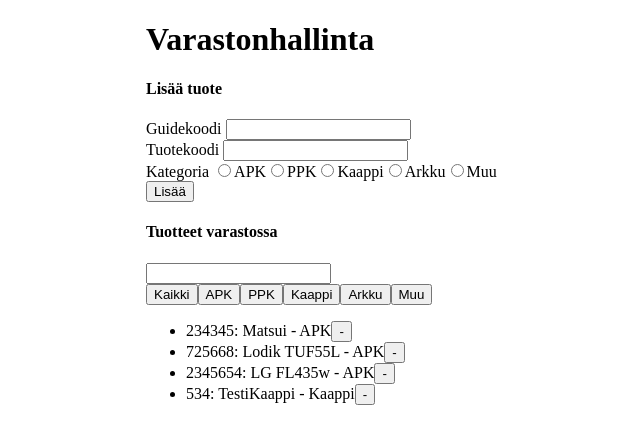
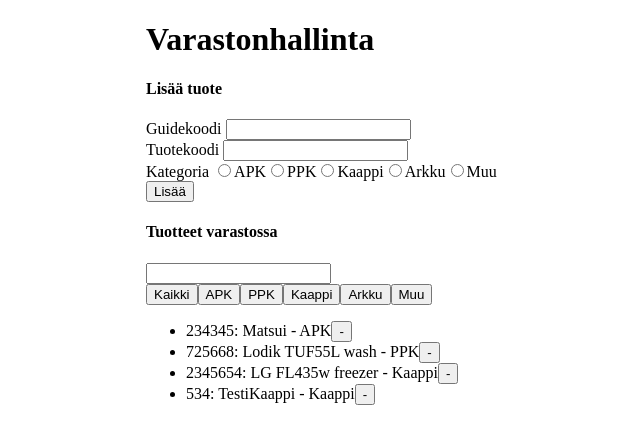
Before and after one commit to LauriNiva/varastonhallinta, a React (Create React App) app: page / in a window 1280 px wide. Shown: the top 444 px of the page, without its empty margins (94-734 px from the left). Built offline with nearby package versions, Linux system fonts and the light colour scheme; data requests are answered from the project's data file.

Commit message:
Change 'elguide' to more universal 'code'

```diff
--- a/db.json
+++ b/db.json
@@ -2,24 +2,24 @@
   "goods": [
     {
       "id": 1,
-      "elguide": "234345",
+      "code": "234345",
       "name": "Matsui",
       "category": "1"
     },
     {
-      "elguide": "725668",
-      "name": "Lodik TUF55L",
-      "category": "1",
+      "code": "725668",
+      "name": "Lodik TUF55L wash",
+      "category": "2",
       "id": 2
     },
     {
-      "elguide": "2345654",
-      "name": "LG FL435w",
-      "category": "1",
+      "code": "2345654",
+      "name": "LG FL435w freezer",
+      "category": "3",
       "id": 3
     },
     {
-      "elguide": "534",
+      "code": "534",
       "name": "TestiKaappi",
       "category": "3",
       "id": 4
--- a/src/App.js
+++ b/src/App.js
@@ -15,7 +15,7 @@ function App() {
   const [itemsFilter, setItemsFilter] = useState("");
   const [categoryFilter, setCategoryFilter] = useState([]);
 
-  const [newItemElguide, setNewItemElguide] = useState("");
+  const [newItemCode, setNewItemCode] = useState("");
   const [newItemName, setNewItemName] = useState("");
   const [newItemCategory, setnewItemCategory] = useState("");
 
@@ -37,12 +37,12 @@ function App() {
 
   const addItem = (e) => {
     e.preventDefault();
-    const newItem = { elguide: newItemElguide, name: newItemName, category: newItemCategory };
+    const newItem = { code: newItemCode, name: newItemName, category: newItemCategory };
     axios
       .post("http://localhost:3001/goods", newItem)
       .then(response => {
         setGoods(goods.concat(response.data));
-        setNewItemElguide("");
+        setNewItemCode("");
         setNewItemName("");
       });
 
@@ -58,8 +58,8 @@ function App() {
   }
 
 
-  const handleElguideChange = (e) => {
-    setNewItemElguide(e.target.value);
+  const handleCodeChange = (e) => {
+    setNewItemCode(e.target.value);
   }
 
   const handleNameChange = (e) => {
@@ -86,7 +86,7 @@ function App() {
 
   const goodsToShow = goods.filter(item =>
     item.name.toLowerCase().includes(itemsFilter.toLowerCase())
-    || item.elguide.toLowerCase().includes(itemsFilter.toLowerCase())
+    || item.code.toLowerCase().includes(itemsFilter.toLowerCase())
   ).filter(item => categoryFilter.includes(item.id));
 
 
@@ -96,7 +96,7 @@ function App() {
 
       <h4>Lisää tuote</h4>
 
-      <AddNewItemForm addItem={addItem} newItemElguide={newItemElguide} handleElguideChange={handleElguideChange}
+      <AddNewItemForm addItem={addItem} newItemCode={newItemCode} handleCodeChange={handleCodeChange}
       newItemName={newItemName} handleNameChange={handleNameChange} handleCategoryChange={handleCategoryChange}
       categories={categories} />
 
--- a/src/components/AddNewItemForm.js
+++ b/src/components/AddNewItemForm.js
@@ -1,6 +1,6 @@
 import React from 'react';
 
-const AddNewItemForm = ({ addItem, newItemElguide, handleElguideChange, newItemName, handleNameChange, handleCategoryChange, categories }) => {
+const AddNewItemForm = ({ addItem, newItemCode, handleCodeChange, newItemName, handleNameChange, handleCategoryChange, categories }) => {
 
     const radiobuttons = categories.map(category =>
         <React.Fragment key={category.id}>
@@ -12,7 +12,7 @@ const AddNewItemForm = ({ addItem, newItemElguide, handleElguideChange, newItemN
     return (
         <div className="new-item-form">
             <form onSubmit={addItem}>
-                Guidekoodi <input value={newItemElguide} onChange={handleElguideChange} /><br />
+                Guidekoodi <input value={newItemCode} onChange={handleCodeChange} /><br />
                 Tuotekoodi <input value={newItemName} onChange={handleNameChange} /><br />
                 Kategoria {radiobuttons}
                 <br />
--- a/src/components/Items.js
+++ b/src/components/Items.js
@@ -6,14 +6,14 @@ const Items = ({ items, deleteItem, categories }) => {
     if (categories[0]) {
         itemList = items.map(item =>
             <li key={item.id}>
-                {item.elguide}: {item.name} - {categories.find(category => category.id === parseInt(item.category)).name}
+                {item.code}: {item.name} - {categories.find(category => category.id === parseInt(item.category)).name}
                 <button onClick={() => deleteItem(item.id)}>-</button>
             </li>
         );
     } else {
         itemList = items.map(item =>
             <li key={item.id}>
-                {item.elguide}: {item.name} -
+                {item.code}: {item.name} -
                 <button onClick={() => deleteItem(item.id)}>-</button>
             </li>
         );
```
